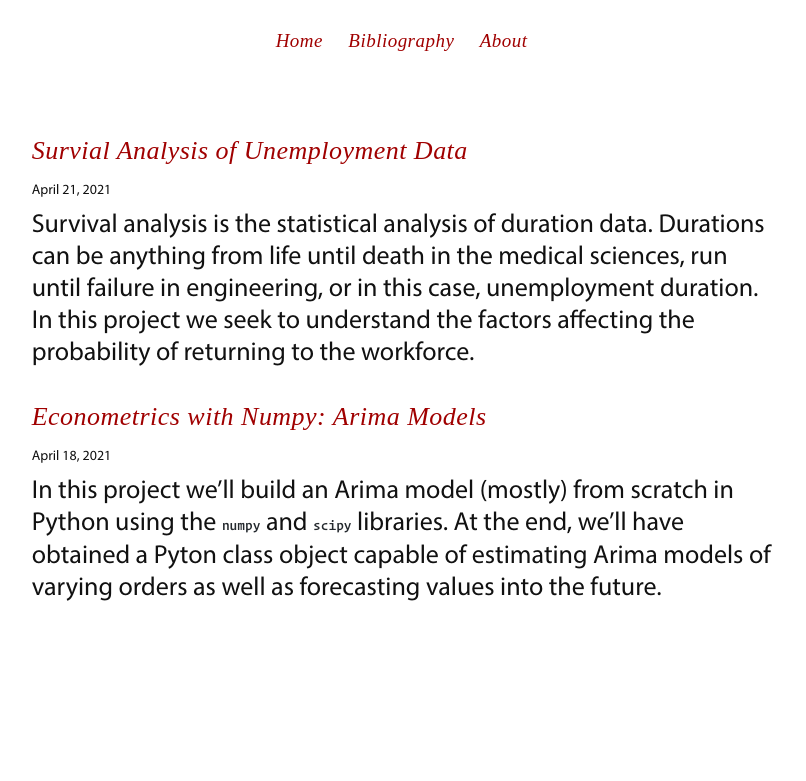
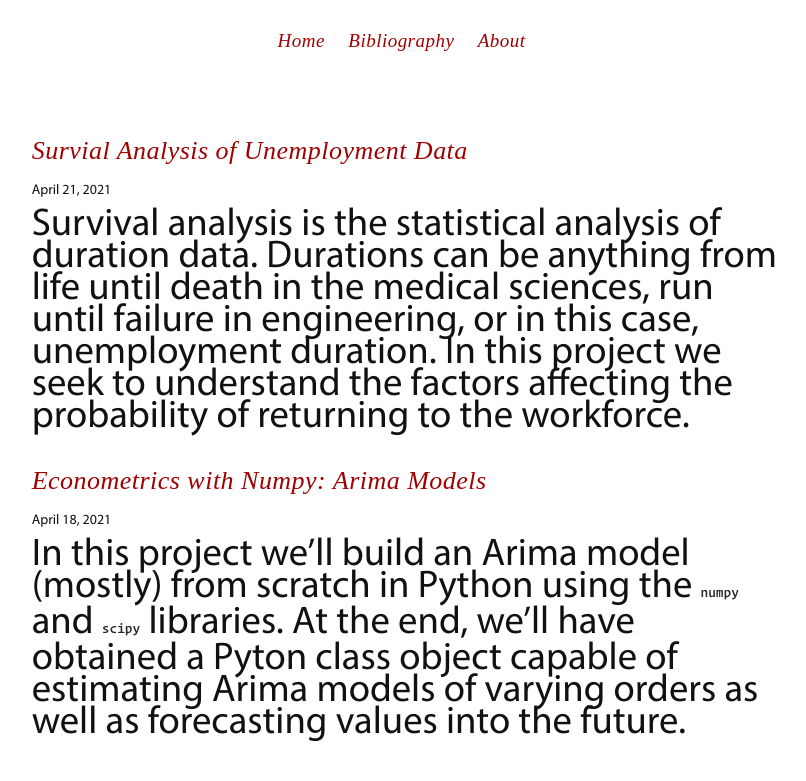
Before and after one commit to mhoirup/mhoirup.github.io, a Jekyll site: the page built from index.html, in a window 1280 px wide. Shown: the top 781 px of the page, without its empty margins (240-1046 px from the left). Built offline with Jekyll 4.4.1, drawn with Linux system fonts in a browser that asks for light colours.

Commit message:
adjust font sizes

```diff
--- a/css/tufte.scss
+++ b/css/tufte.scss
@@ -27,9 +27,12 @@ html {
     -moz-osx-font-smoothing: grayscale;
 }
 
+p {
+    font-size: 29pt;
+}
+
 body {
     width: 85%;
-    font-size: 19pt;
     margin-left: auto;
     margin-right: auto;
     padding-left: 13%;
```
